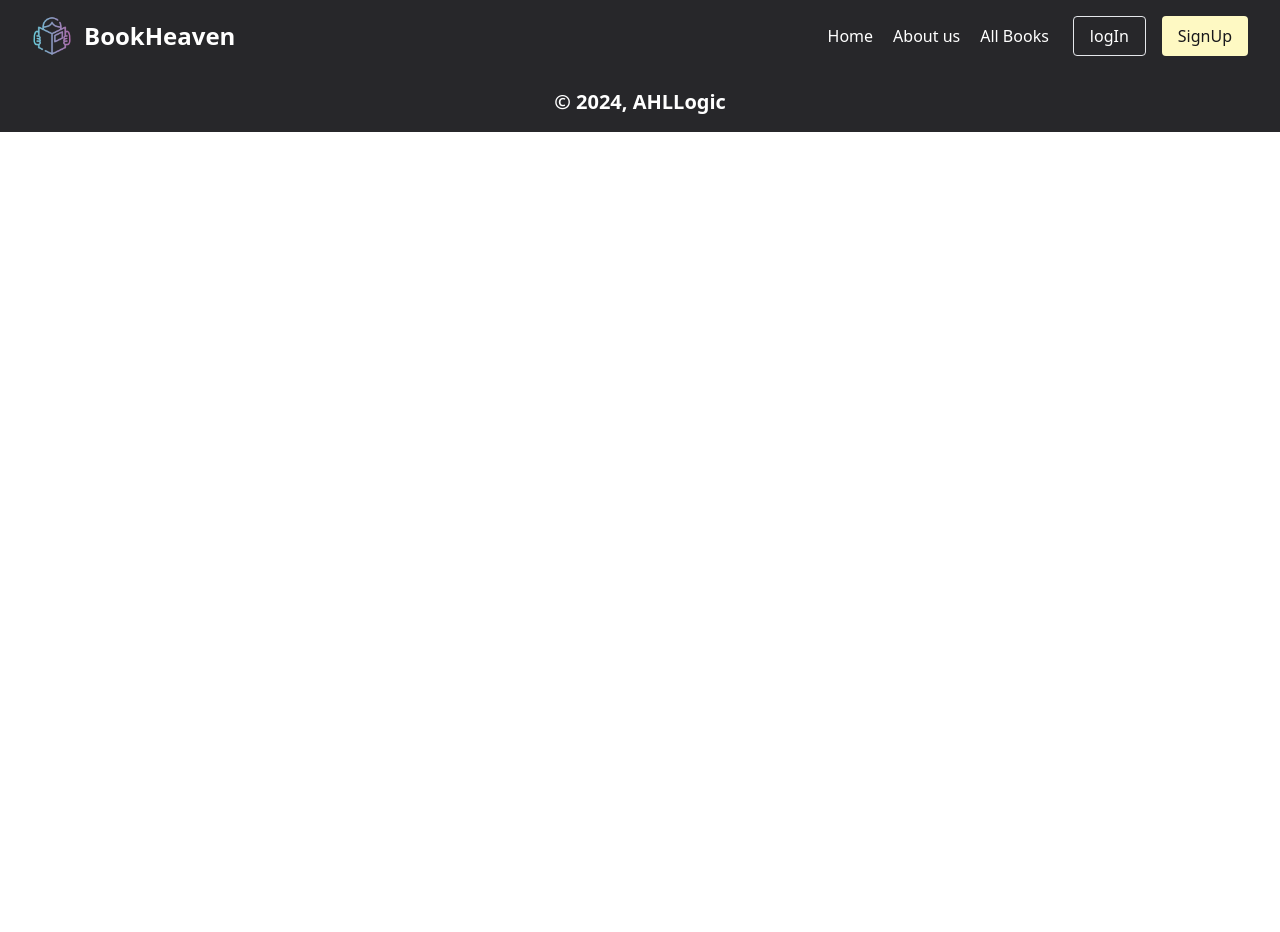
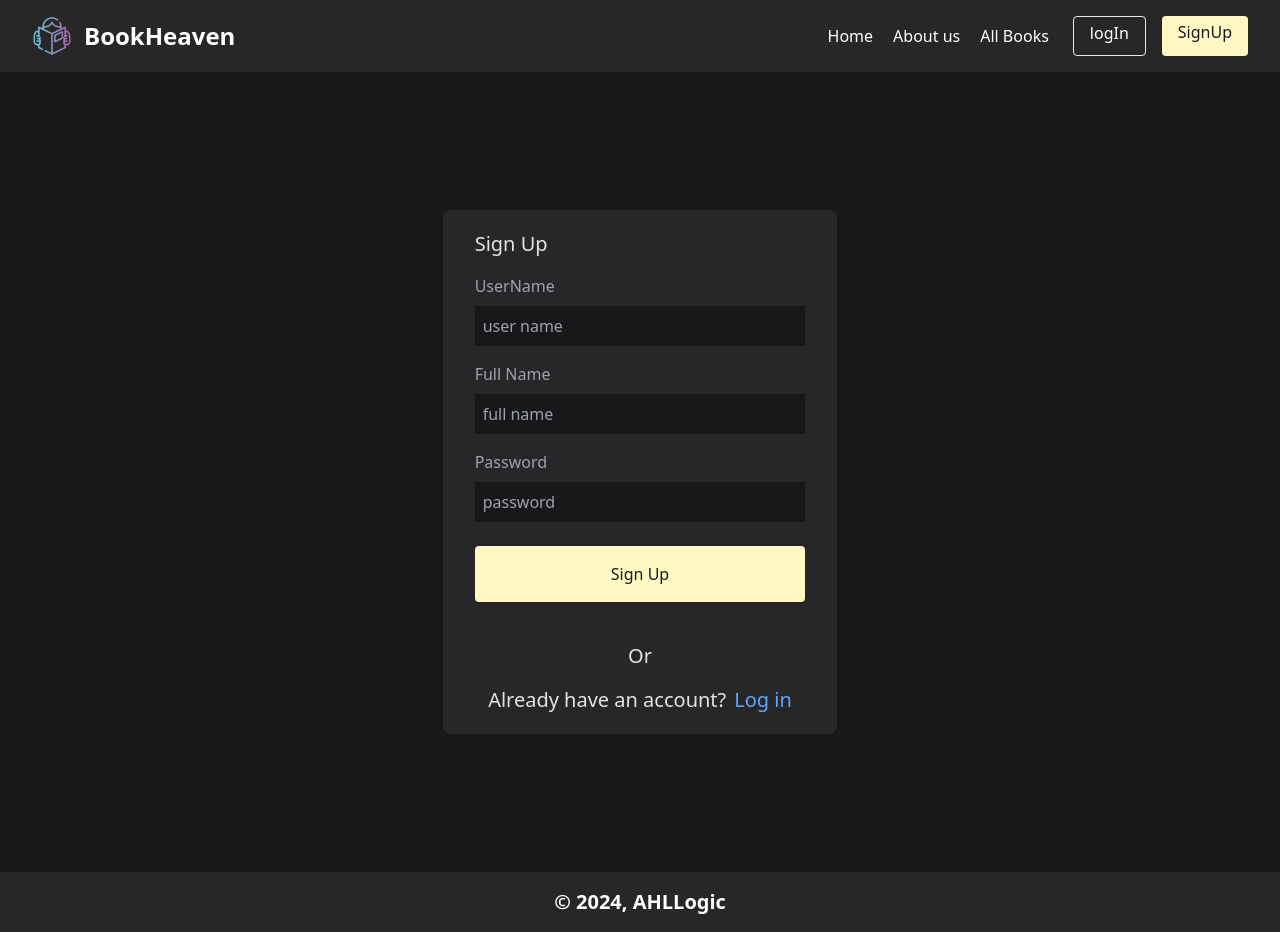
Before and after one commit to Safa-Kamal-q/AHLLogics-Training, a React (Vite) app in the folder FinalProject/BookHeaven/client/: page /SignUp in a window 1280 px wide. Before the commit the page ends 800 px from the top, so only its background shows below. Built offline with nearby package versions, Linux system fonts and the light colour scheme.

Commit message:
add router to app.jsx, write the LogIn & SignUp page

```diff
--- a/FinalProject/BookHeaven/client/src/App.jsx
+++ b/FinalProject/BookHeaven/client/src/App.jsx
@@ -2,7 +2,10 @@ import React from 'react'
 import Home from './pages/Home'
 import Navbar from './components/Navbar/Navbar'
 import Footer from './components/Footer/Footer'
+import LogIn from './pages/Login'
+import SignUp from './pages/SignUp'
 import { BrowserRouter as Router, Routes, Route } from "react-router-dom";
+import AllBooks from './pages/AllBooks';
 
 function App() {
   return (
@@ -11,6 +14,9 @@ function App() {
         <Navbar />
         <Routes>
           <Route exact path="/" element={<Home />} />
+          <Route path="/all-books" element={<AllBooks />} />
+          <Route path="/Login" element={<LogIn />} />
+          <Route path="/SignUp" element={<SignUp />} />
         </Routes>
         <Footer />
       </Router>
--- a/FinalProject/BookHeaven/client/src/components/Navbar/Navbar.jsx
+++ b/FinalProject/BookHeaven/client/src/components/Navbar/Navbar.jsx
@@ -1,4 +1,5 @@
 import React from "react";
+import {Link} from "react-router-dom"
 
 const Navbar = () => {
   const links = [
@@ -18,25 +19,26 @@ const Navbar = () => {
 
   return (
     <div className="flex bg-zinc-800 text-white px-8 py-4 item-center justify-between">
-      <div className="flex item-center">
+      <Link to="/" className="flex item-center">
         <img
           className="h-10 me-3"
           src="../public/img/logo.png"
           alt="logo"
         />
         <h1 className="text-2xl font-semibold text-wight py-1">BookHeaven</h1>
-      </div>
+      </Link>
       <div className="nav-links-bookheaven flex item-center gap-4">
         <div className="flex gap-1">
           {links.map((items, i) => (
-            <div className="hover:text-yellow-100 transition-all duration-300 px-2 py-2" key={i}>
+            <Link to={items.link}
+            className="hover:text-yellow-100 transition-all duration-300 px-2 py-2" key={i}>
               {items.title}
-            </div>
+            </Link>
           ))}
         </div>
         <div className="flex gap-4">
-          <button className="px-4 py-1 border border-wight rounded hover:bg-zinc-300 transition-all duration-300">logIn</button>
-          <button className="px-4 py-1 bg-yellow-100 rounded hover:bg-zinc-300 text-zinc-900 transition-all duration-300">SignUp</button>
+          <Link to="/LogIn"  className="px-4 py-1 border border-wight rounded hover:bg-zinc-300 transition-all duration-300">logIn</Link>
+          <Link to="/SignUp" className="px-4 py-1 bg-yellow-100 rounded hover:bg-zinc-300 text-zinc-900 transition-all duration-300">SignUp</Link>
         </div>
       </div>
     </div>
--- /dev/null
+++ b/FinalProject/BookHeaven/client/src/pages/AllBooks.jsx
@@ -0,0 +1,11 @@
+import React from 'react'
+
+const AllBooks = () => {
+  return (
+    <div>
+      <h1> all books</h1>
+    </div>
+  )
+}
+
+export default AllBooks
--- /dev/null
+++ b/FinalProject/BookHeaven/client/src/pages/LogIn.jsx
@@ -0,0 +1,49 @@
+import React from 'react'
+
+const LogIn = () => {
+  return (
+    <div>
+      <div className='min-h-screen bg-zinc-900 px-12 py-8 flex items-center justify-center'>
+        <div className='bg-zinc-800 rounded-lg px-8 py-5 w-full md:w-3/6 lg:w-2/6'>
+          <p className='text-zinc-200 text-xl'>Log In</p>
+          <div className='mt-4'>
+            <div>
+              <label htmlFor="" className="text-zinc-400">
+                UserName
+              </label>
+              <input
+                type="text"
+                className='w-full mt-2 bg-zinc-900 text-zinc-100 p-2 outline-none'
+                placeholder='user name'
+                name="userName"
+                required
+              />
+            </div>
+            <div className='mt-4'>
+              <label htmlFor='' className='text-zinc-400'>Password</label>
+              <input
+                type="text"
+                className='w-full mt-2 bg-zinc-900 text-zinc-100 p-2 outline-none'
+                placeholder='password'
+                name="password"
+                required
+              />
+            </div>
+            <div className='mt-6 flex justify-center'>
+              <button className="w-full px-20 py-4 bg-yellow-100 rounded hover:bg-zinc-300 text-zinc-900 transition-all duration-300" >Log In</button>
+            </div><br />
+            <div className='mt-4 justify-center text-wight'>
+              <p className='text-zinc-200 text-xl flex justify-center'>Or</p>
+              <p className='text-zinc-200 text-xl mt-4 flex justify-center'>
+                Don't have an account?
+                <a href='/SignUp' className='ml-2 text-blue-400 hover:underline'>Sign Up</a>
+              </p>
+            </div>
+          </div>
+        </div>
+      </div>
+    </div>
+  )
+}
+
+export default LogIn
--- /dev/null
+++ b/FinalProject/BookHeaven/client/src/pages/SignUp.jsx
@@ -0,0 +1,57 @@
+import React from 'react'
+
+const SignUp = () => {
+  return (
+    <div className='min-h-screen bg-zinc-900 px-12 py-8 flex items-center justify-center'>
+      <div className='bg-zinc-800 rounded-lg px-8 py-5 w-full md:w-3/6 lg:w-2/6'>
+        <p className='text-zinc-200 text-xl'>Sign Up</p>
+        <div className='mt-4'>
+          <div>
+            <label htmlFor="" className="text-zinc-400">
+              UserName
+            </label>
+            <input
+              type="text"
+              className='w-full mt-2 bg-zinc-900 text-zinc-100 p-2 outline-none'
+              placeholder='user name'
+              name="userName"
+              required
+            />
+          </div>
+          <div className='mt-4'>
+            <label htmlFor='' className='text-zinc-400'>Full Name</label>
+            <input
+              type="text"
+              className='w-full mt-2 bg-zinc-900 text-zinc-100 p-2 outline-none'
+              placeholder='full name'
+              name="fullName"
+              required
+            />
+          </div>
+          <div className='mt-4'>
+            <label htmlFor='' className='text-zinc-400'>Password</label>
+            <input
+              type="text"
+              className='w-full mt-2 bg-zinc-900 text-zinc-100 p-2 outline-none'
+              placeholder='password'
+              name="password"
+              required
+            />
+          </div>
+          <div className='mt-6 flex justify-center'>
+            <button className="w-full px-20 py-4 bg-yellow-100 rounded hover:bg-zinc-300 text-zinc-900 transition-all duration-300" >Sign Up</button>
+          </div><br />
+          <div className='mt-4 justify-center text-wight'>
+            <p className='text-zinc-200 text-xl flex justify-center'>Or</p>
+            <p className='text-zinc-200 text-xl mt-4 flex justify-center'>
+              Already have an account?
+              <a href='/LogIn' className='ml-2 text-blue-400 hover:underline'>Log in</a>
+            </p>
+          </div>
+        </div>
+      </div>
+    </div>
+  )
+}
+
+export default SignUp
```
